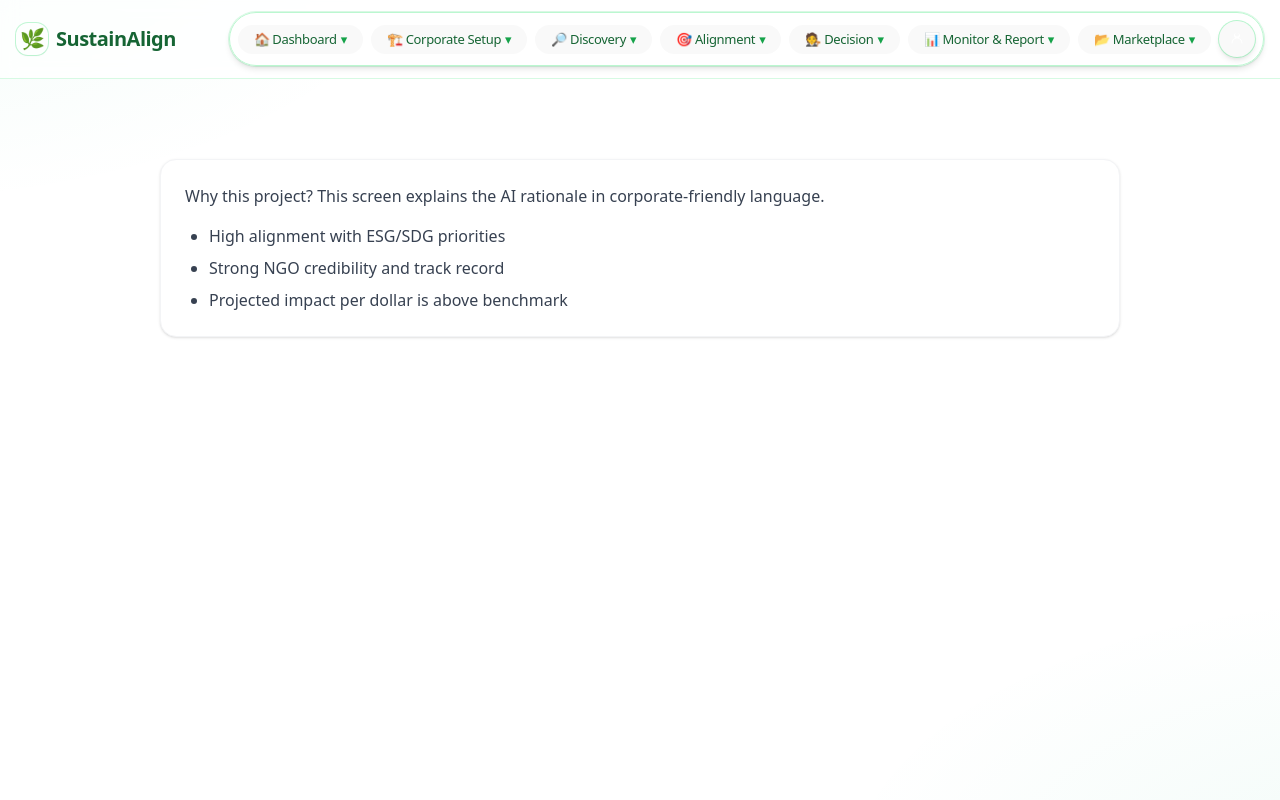
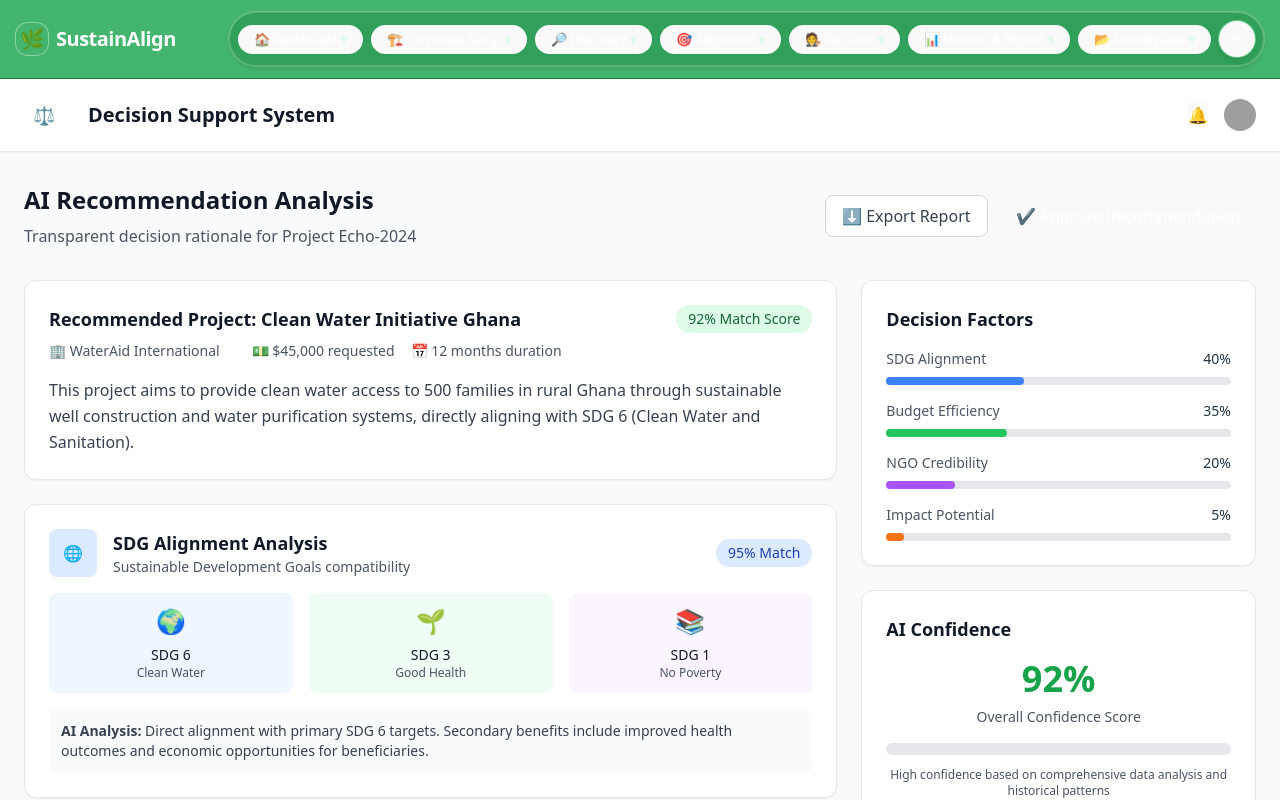
Before and after one commit to bhuwanb23/SustainAlign, a React (Vite) app in the folder frontend/: page /decision/rationale in a window 1280 px wide. Shown: the top 800 px of the page. Built offline with nearby package versions, Linux system fonts and the light colour scheme; grey boxes are pictures that could not be loaded.

Commit message:
recommendations changed

```diff
--- a/frontend/src/components/TopNav.jsx
+++ b/frontend/src/components/TopNav.jsx
@@ -9,18 +9,18 @@ export default function TopNav() {
             : `${linkBase} text-green-800/95 hover:bg-gradient-to-r hover:from-green-50 hover:to-blue-50 hover:text-green-800 hover:ring-1 hover:ring-green-200/80 hover:shadow-sm`
 
     return (
-        <header className="bg-white/70 backdrop-blur supports-[backdrop-filter]:bg-white/70 border-b border-green-200/60 sticky top-0 z-40">
+        <header className="bg-green-600/95 backdrop-blur supports-[backdrop-filter]:bg-green-600/80 text-white border-b border-green-700 sticky top-0 z-40">
             <div className="max-w-7xl mx-auto px-4 py-3 flex items-center gap-4 min-w-0">
-                <NavLink to="/dashboard" className="shrink-0 inline-flex items-center gap-2 text-xl font-extrabold tracking-tight text-green-800 hover:text-green-700">
-                    <span className="inline-flex h-8 w-8 items-center justify-center rounded-xl bg-gradient-to-br from-green-600 to-blue-600 text-white shadow-sm ring-1 ring-green-300/50">🌿</span>
+                <NavLink to="/dashboard" className="shrink-0 inline-flex items-center gap-2 text-xl font-extrabold tracking-tight text-white hover:text-green-100">
+                    <span className="inline-flex h-8 w-8 items-center justify-center rounded-xl bg-gradient-to-br from-green-600 to-blue-600 text-white shadow-sm ring-1 ring-white/40">🌿</span>
                     <span>SustainAlign</span>
                 </NavLink>
                 <nav className="hidden md:flex items-center flex-nowrap flex-1 min-w-0 justify-end overflow-visible">
-                    <div className="flex items-center gap-2 bg-white/90 backdrop-blur-md border border-green-200 rounded-full px-2 py-2 shadow-md ring-1 ring-green-400/20">
+                    <div className="flex items-center gap-2 bg-green-700/40 border border-white/20 rounded-full px-2 py-2 shadow-md ring-1 ring-white/20">
 
                         {/* 🏠 Corporate Dashboard */}
                         <div className="relative group">
-                            <button className={`${linkBase} text-green-800 flex items-center gap-1`}>🏠 Dashboard <span className="text-green-600 transition-transform duration-200 group-hover:translate-y-[1px]">▾</span></button>
+                            <button className={`${linkBase} text-white flex items-center gap-1 hover:bg-white/10`}>🏠 Dashboard <span className="text-green-100 transition-transform duration-200 group-hover:translate-y-[1px]">▾</span></button>
                             <div className="absolute left-0 mt-2 w-64 bg-white/95 backdrop-blur-xl border border-green-200/70 rounded-2xl shadow-2xl ring-1 ring-green-300/40 p-4 hidden group-hover:block">
                                 <div className="text-xs font-semibold text-green-600 mb-2">Corporate Dashboard</div>
                                 <div className="flex flex-col gap-1">
@@ -31,7 +31,7 @@ export default function TopNav() {
 
                         {/* 🏗️ Corporate Profile Setup */}
                         <div className="relative group">
-                            <button className={`${linkBase} text-green-800 flex items-center gap-1`}>🏗️ Corporate Setup <span className="text-green-600 transition-transform duration-200 group-hover:translate-y-[1px]">▾</span></button>
+                            <button className={`${linkBase} text-white flex items-center gap-1 hover:bg-white/10`}>🏗️ Corporate Setup <span className="text-green-100 transition-transform duration-200 group-hover:translate-y-[1px]">▾</span></button>
                             <div className="absolute left-0 mt-2 w-72 bg-white/95 backdrop-blur-xl border border-green-200/70 rounded-2xl shadow-2xl ring-1 ring-green-300/40 p-4 hidden group-hover:block">
                                 <div className="text-xs font-semibold text-green-600 mb-2">Corporate Profile Setup</div>
                                 <div className="flex flex-col gap-1">
@@ -44,7 +44,7 @@ export default function TopNav() {
 
                         {/* 🔎 Project Discovery */}
                         <div className="relative group">
-                            <button className={`${linkBase} text-green-800 flex items-center gap-1`}>🔎 Discovery <span className="text-green-600 transition-transform duration-200 group-hover:translate-y-[1px]">▾</span></button>
+                            <button className={`${linkBase} text-white flex items-center gap-1 hover:bg-white/10`}>🔎 Discovery <span className="text-green-100 transition-transform duration-200 group-hover:translate-y-[1px]">▾</span></button>
                             <div className="absolute left-0 mt-2 w-72 bg-white/95 backdrop-blur-xl border border-green-200/70 rounded-2xl shadow-2xl ring-1 ring-green-300/40 p-4 hidden group-hover:block">
                                 <div className="text-xs font-semibold text-green-600 mb-2">Project Discovery Page (Agent 1)</div>
                                 <div className="flex flex-col gap-1">
@@ -56,7 +56,7 @@ export default function TopNav() {
 
                         {/* 🎯 Alignment & Evaluation */}
                         <div className="relative group">
-                            <button className={`${linkBase} text-green-800 flex items-center gap-1`}>🎯 Alignment <span className="text-green-600 transition-transform duration-200 group-hover:translate-y-[1px]">▾</span></button>
+                            <button className={`${linkBase} text-white flex items-center gap-1 hover:bg-white/10`}>🎯 Alignment <span className="text-green-100 transition-transform duration-200 group-hover:translate-y-[1px]">▾</span></button>
                             <div className="absolute left-0 mt-2 w-80 bg-white/95 backdrop-blur-xl border border-green-200/70 rounded-2xl shadow-2xl ring-1 ring-green-300/40 p-4 hidden group-hover:block">
                                 <div className="text-xs font-semibold text-green-600 mb-2">Alignment & Evaluation Page (Agents 2 & 3)</div>
                                 <div className="flex flex-col gap-1">
@@ -69,7 +69,7 @@ export default function TopNav() {
 
                         {/* 🧑‍⚖️ Decision Support */}
                         <div className="relative group">
-                            <button className={`${linkBase} text-green-800 flex items-center gap-1`}>🧑‍⚖️ Decision <span className="text-green-600 transition-transform duration-200 group-hover:translate-y-[1px]">▾</span></button>
+                            <button className={`${linkBase} text-white flex items-center gap-1 hover:bg-white/10`}>🧑‍⚖️ Decision <span className="text-green-100 transition-transform duration-200 group-hover:translate-y-[1px]">▾</span></button>
                             <div className="absolute left-0 mt-2 w-80 bg-white/95 backdrop-blur-xl border border-green-200/70 rounded-2xl shadow-2xl ring-1 ring-green-300/40 p-4 hidden group-hover:block">
                                 <div className="text-xs font-semibold text-green-600 mb-2">Decision Support Page (Agent 4)</div>
                                 <div className="flex flex-col gap-1">
@@ -81,7 +81,7 @@ export default function TopNav() {
 
                         {/* 📊 Monitor & Report (combined) */}
                         <div className="relative group">
-                            <button className={`${linkBase} text-green-800 flex items-center gap-1`}>📊 Monitor & Report <span className="text-green-600 transition-transform duration-200 group-hover:translate-y-[1px]">▾</span></button>
+                            <button className={`${linkBase} text-white flex items-center gap-1 hover:bg-white/10`}>📊 Monitor & Report <span className="text-green-100 transition-transform duration-200 group-hover:translate-y-[1px]">▾</span></button>
                             <div className="absolute left-0 mt-2 w-80 bg-white/95 backdrop-blur-xl border border-green-200/70 rounded-2xl shadow-2xl ring-1 ring-green-300/40 p-4 hidden group-hover:block">
                                 <div className="text-xs font-semibold text-green-600 mb-2">Monitoring & Reporting</div>
                                 <div className="flex flex-col gap-1">
@@ -97,7 +97,7 @@ export default function TopNav() {
 
                         {/* 📂 Marketplace */}
                         <div className="relative group">
-                            <button className={`${linkBase} text-green-800 flex items-center gap-1`}>📂 Marketplace <span className="text-green-600 transition-transform duration-200 group-hover:translate-y-[1px]">▾</span></button>
+                            <button className={`${linkBase} text-white flex items-center gap-1 hover:bg-white/10`}>📂 Marketplace <span className="text-green-100 transition-transform duration-200 group-hover:translate-y-[1px]">▾</span></button>
                             <div className="absolute left-0 mt-2 w-80 bg-white/95 backdrop-blur-xl border border-green-200/70 rounded-2xl shadow-2xl ring-1 ring-green-300/40 p-4 hidden group-hover:block">
                                 <div className="text-xs font-semibold text-green-600 mb-2">CSR/ESG Marketplace (Future)</div>
                                 <div className="flex flex-col gap-1">
--- /dev/null
+++ b/frontend/src/pages/decision/rationale/components/AnalysisPanels.jsx
@@ -0,0 +1 @@
+export { ProjectOverview, SdgAlignment, CostBenefit, NgoCredibility } from '../../approval/components/AnalysisPanels.jsx'
--- /dev/null
+++ b/frontend/src/pages/decision/rationale/components/Header.jsx
@@ -0,0 +1,20 @@
+export default function Header() {
+  return (
+    <header className="bg-white shadow-sm border-b border-gray-200">
+      <div className="max-w-7xl mx-auto px-6 py-4">
+        <div className="flex items-center justify-between">
+          <div className="flex items-center space-x-3">
+            <div className="w-10 h-10 bg-gradient-to-r from-green-500 to-blue-600 rounded-lg flex items-center justify-center">
+              <span className="text-white text-lg">⚖️</span>
+            </div>
+            <h1 className="text-xl font-semibold text-gray-900">Decision Support System</h1>
+          </div>
+          <div className="flex items-center space-x-4">
+            <button className="text-gray-600 hover:text-gray-900">🔔</button>
+            <img src="https://storage.googleapis.com/uxpilot-auth.appspot.com/avatars/avatar-1.jpg" className="w-8 h-8 rounded-full" />
+          </div>
+        </div>
+      </div>
+    </header>
+  )
+}
--- /dev/null
+++ b/frontend/src/pages/decision/rationale/components/PageHeader.jsx
@@ -0,0 +1,16 @@
+export default function PageHeader() {
+  return (
+    <div className="mb-8">
+      <div className="flex items-center justify-between">
+        <div>
+          <h2 className="text-2xl font-bold text-gray-900 mb-2">AI Recommendation Analysis</h2>
+          <p className="text-gray-600">Transparent decision rationale for Project Echo-2024</p>
+        </div>
+        <div className="flex items-center space-x-3">
+          <button className="px-4 py-2 bg-white border border-gray-300 rounded-lg text-gray-700 hover:bg-gray-50">⬇️ Export Report</button>
+          <button className="px-4 py-2 bg-gradient-to-r from-green-400 to-green-600 text-white rounded-lg hover:opacity-90">✔️ Approve Recommendation</button>
+        </div>
+      </div>
+    </div>
+  )
+}
--- /dev/null
+++ b/frontend/src/pages/decision/rationale/components/SidebarWidgets.jsx
@@ -0,0 +1 @@
+export { DecisionFactors, AiConfidence, RiskAssessment } from '../../approval/components/SidebarWidgets.jsx'
--- a/frontend/src/pages/decision/rationale/rationale.jsx
+++ b/frontend/src/pages/decision/rationale/rationale.jsx
@@ -1,15 +1,30 @@
+import Header from './components/Header.jsx'
+import PageHeader from './components/PageHeader.jsx'
+import { ProjectOverview, SdgAlignment, CostBenefit, NgoCredibility } from './components/AnalysisPanels.jsx'
+import { DecisionFactors, AiConfidence, RiskAssessment } from './components/SidebarWidgets.jsx'
+
 export default function RecommendationRationalePage() {
   return (
-    <div className="p-8 max-w-5xl mx-auto">
-      <h1 className="text-2xl font-extrabold bg-gradient-to-r from-emerald-700 to-emerald-500 text-transparent bg-clip-text mb-4">Recommendation Rationale</h1>
-      <div className="bg-white rounded-2xl shadow p-6 border border-gray-100 space-y-4">
-        <p className="text-gray-700">Why this project? This screen explains the AI rationale in corporate-friendly language.</p>
-        <ul className="list-disc pl-6 text-gray-700 space-y-2">
-          <li>High alignment with ESG/SDG priorities</li>
-          <li>Strong NGO credibility and track record</li>
-          <li>Projected impact per dollar is above benchmark</li>
-        </ul>
-      </div>
+    <div className="bg-gray-50 min-h-screen">
+      <Header />
+      <main className="max-w-7xl mx-auto px-6 py-8">
+        <PageHeader />
+        <div className="grid grid-cols-12 gap-6">
+          <div className="col-span-8">
+            <ProjectOverview />
+            <div className="space-y-6">
+              <SdgAlignment />
+              <CostBenefit />
+              <NgoCredibility />
+            </div>
+          </div>
+          <div className="col-span-4">
+            <DecisionFactors />
+            <AiConfidence />
+            <RiskAssessment />
+          </div>
+        </div>
+      </main>
     </div>
   )
 }
```
Also changed, not shown: frontend/src/pages/decision/approval/approval.jsx (+13 -24 lines).
